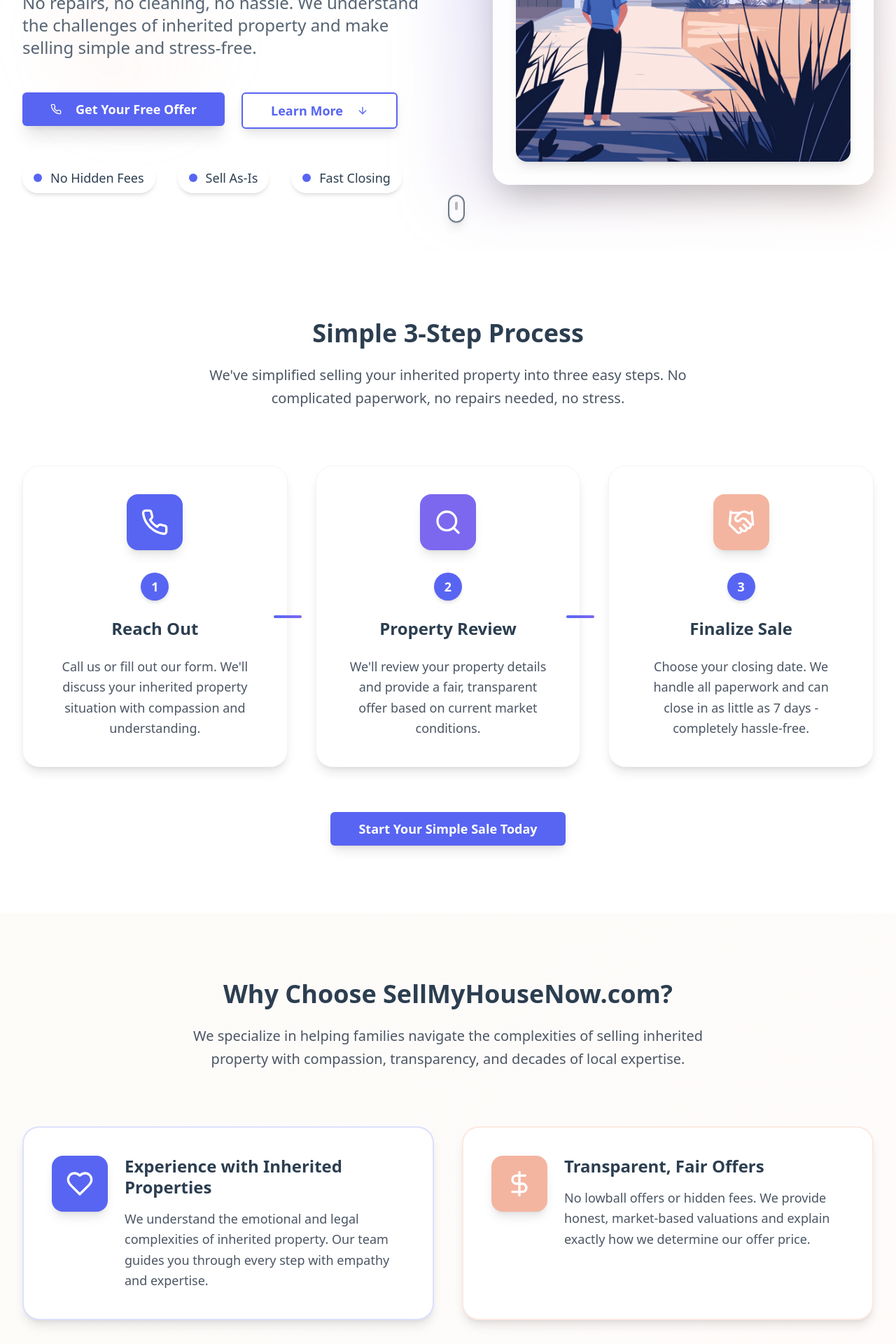
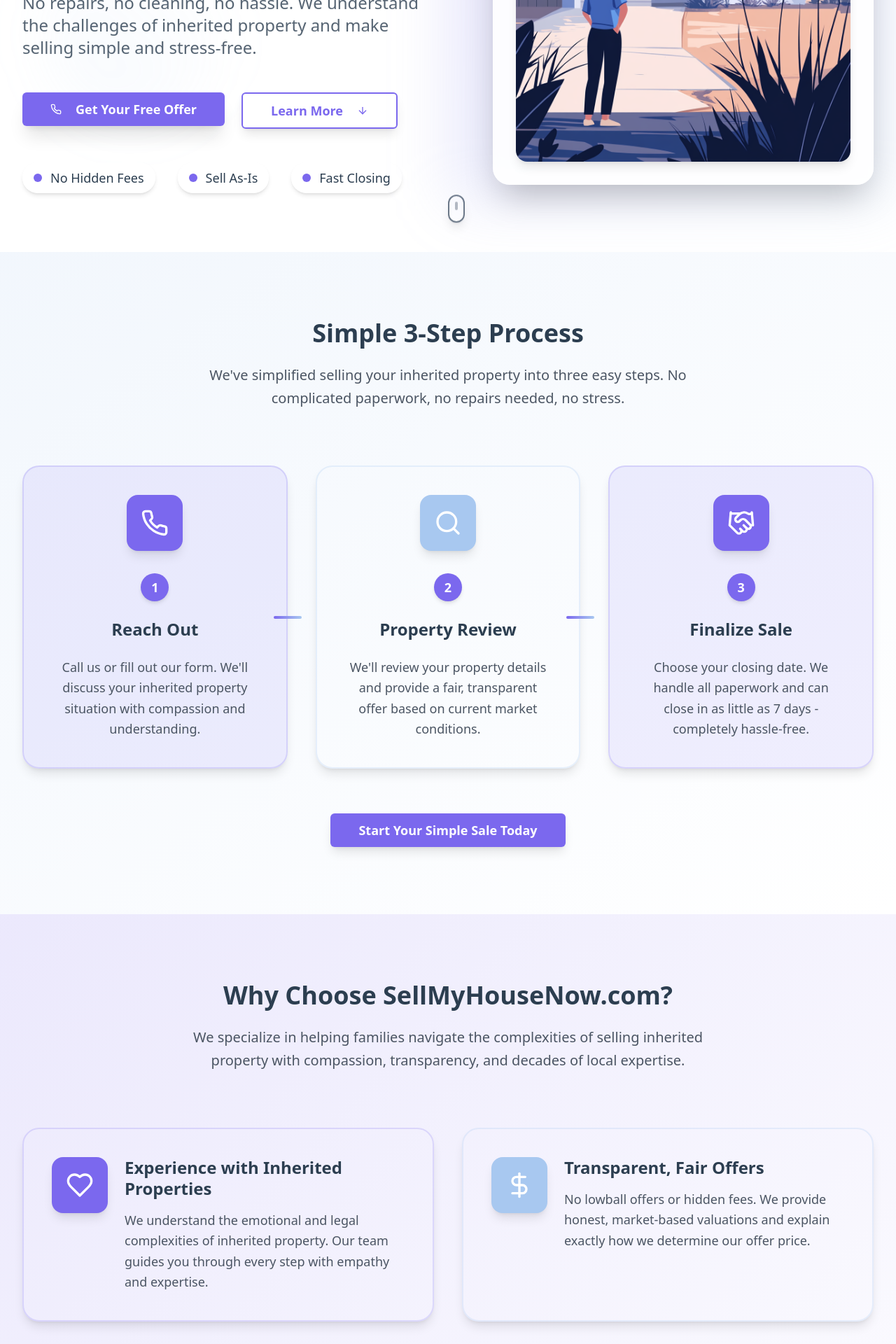
Before and after one commit to tlfla/gentle-home-solutions, a React (Vite) app: page / in a window 1280 px wide. Shown: the part 440-2360 px from the top of the page at 70% size. Built offline with nearby package versions, Linux system fonts and the light colour scheme.

Commit message:
Refactor: Apply brand colors throughout the site
Use purple and light blue from the hero image for section backgrounds, card backgrounds, button styles, and accent elements.

```diff
--- a/src/components/Benefits.tsx
+++ b/src/components/Benefits.tsx
@@ -7,38 +7,42 @@ export const Benefits = () => {
       icon: Heart,
       title: "Experience with Inherited Properties",
       description: "We understand the emotional and legal complexities of inherited property. Our team guides you through every step with empathy and expertise.",
-      iconBg: "bg-[#5865F2]",
-      borderColor: "border-[#5865F2]/20",
-      hoverBorder: "hover:border-[#5865F2]/40"
+      iconBg: "bg-[#7B68EE]",
+      cardBg: "bg-[#7B68EE]/12",
+      borderColor: "border-[#7B68EE]/20",
+      hoverBorder: "hover:border-[#7B68EE]/40"
     },
     {
       icon: DollarSign,
       title: "Transparent, Fair Offers",
       description: "No lowball offers or hidden fees. We provide honest, market-based valuations and explain exactly how we determine our offer price.",
-      iconBg: "bg-[#F4B5A0]",
-      borderColor: "border-[#F4B5A0]/30",
-      hoverBorder: "hover:border-[#F4B5A0]/50"
+      iconBg: "bg-[#A8C8F0]",
+      cardBg: "bg-[#A8C8F0]/12",
+      borderColor: "border-[#A8C8F0]/25",
+      hoverBorder: "hover:border-[#A8C8F0]/45"
     },
     {
       icon: Home,
       title: "Sell As-Is From Anywhere",
       description: "Don't worry about repairs, cleaning, or staging. We buy properties in any condition, and you don't need to be local to complete the sale.",
-      iconBg: "bg-[#E8DCC0]",
-      borderColor: "border-[#E8DCC0]/40",
-      hoverBorder: "hover:border-[#E8DCC0]/60"
+      iconBg: "bg-[#7B68EE]",
+      cardBg: "bg-[#7B68EE]/12",
+      borderColor: "border-[#7B68EE]/20",
+      hoverBorder: "hover:border-[#7B68EE]/40"
     },
     {
       icon: Clock,
       title: "Decades of Proven Results",
       description: "With over 20 years of experience in Tampa Bay and West Florida, we've helped hundreds of families successfully sell inherited properties.",
-      iconBg: "bg-[#5865F2]",
-      borderColor: "border-[#5865F2]/20",
-      hoverBorder: "hover:border-[#5865F2]/40"
+      iconBg: "bg-[#A8C8F0]",
+      cardBg: "bg-[#A8C8F0]/12",
+      borderColor: "border-[#A8C8F0]/25",
+      hoverBorder: "hover:border-[#A8C8F0]/45"
     }
   ];
 
   return (
-    <section id="benefits" className="py-24 bg-gradient-to-br from-[#E8DCC0]/10 to-[#F4B5A0]/5">
+    <section id="benefits" className="py-24 bg-gradient-to-br from-[#7B68EE]/15 to-[#A8C8F0]/12">
       <div className="max-w-7xl mx-auto px-4 sm:px-6 lg:px-8">
         <div className="text-center mb-20">
           <h2 className="text-3xl md:text-4xl font-bold text-[#2C3E50] mb-6">
@@ -53,7 +57,7 @@ export const Benefits = () => {
         <div className="grid md:grid-cols-2 gap-10">
           {benefits.map((benefit, index) => (
             <div key={index} className="group">
-              <div className={`bg-white rounded-3xl p-10 shadow-lg hover:shadow-2xl transition-all duration-300 group-hover:scale-[1.02] border-2 ${benefit.borderColor} ${benefit.hoverBorder} h-full`}>
+              <div className={`${benefit.cardBg} rounded-3xl p-10 shadow-lg hover:shadow-2xl transition-all duration-300 group-hover:scale-[1.02] border-2 ${benefit.borderColor} ${benefit.hoverBorder} h-full`}>
                 <div className="flex items-start space-x-6">
                   <div className={`${benefit.iconBg} w-20 h-20 rounded-2xl flex items-center justify-center flex-shrink-0 group-hover:scale-110 transition-transform duration-300 shadow-lg`}>
                     <benefit.icon className="w-10 h-10 text-white" />
@@ -68,7 +72,7 @@ export const Benefits = () => {
           ))}
         </div>
 
-        <div className="mt-20 bg-white rounded-3xl p-10 shadow-xl border-2 border-[#5865F2]/10 hover:border-[#5865F2]/20 transition-colors duration-300">
+        <div className="mt-20 bg-white/80 backdrop-blur-sm rounded-3xl p-10 shadow-xl border-2 border-[#7B68EE]/15 hover:border-[#7B68EE]/25 transition-colors duration-300">
           <div className="text-center">
             <h3 className="text-3xl font-bold text-[#2C3E50] mb-6">Serving Tampa Bay & West Florida</h3>
             <p className="text-gray-600 mb-8 max-w-3xl mx-auto text-lg leading-relaxed">
@@ -80,9 +84,9 @@ export const Benefits = () => {
                 <span
                   key={city}
                   className={`px-5 py-3 rounded-full font-semibold text-white shadow-md hover:shadow-lg transition-all duration-200 ${
-                    idx % 3 === 0 ? 'bg-[#5865F2] hover:bg-[#7B68EE]' :
-                    idx % 3 === 1 ? 'bg-[#F4B5A0] hover:bg-[#F0A085]' :
-                    'bg-[#E8DCC0] hover:bg-[#E0D4B8] text-[#2C3E50]'
+                    idx % 3 === 0 ? 'bg-[#7B68EE] hover:bg-[#A8C8F0] hover:text-[#2C3E50]' :
+                    idx % 3 === 1 ? 'bg-[#A8C8F0] hover:bg-[#7B68EE] text-[#2C3E50] hover:text-white' :
+                    'bg-[#F4B5A0] hover:bg-[#E8DCC0] text-[#2C3E50]'
                   }`}
                 >
                   {city}
--- a/src/components/FAQ.tsx
+++ b/src/components/FAQ.tsx
@@ -43,27 +43,24 @@ export const FAQ = () => {
   ];
 
   const getItemStyling = (index: number) => {
-    const colorIndex = index % 3;
-    if (colorIndex === 0) {
+    const isEven = index % 2 === 0;
+    if (isEven) {
       return {
-        background: "rgba(88, 101, 242, 0.04)",
-        border: "border-l-4 border-[#5865F2]"
-      };
-    } else if (colorIndex === 1) {
-      return {
-        background: "rgba(244, 181, 160, 0.06)",
-        border: "border-l-4 border-[#F4B5A0]"
+        background: "bg-[#7B68EE]/12",
+        border: "border-l-4 border-[#7B68EE]",
+        hoverText: "hover:text-[#7B68EE]"
       };
     } else {
       return {
-        background: "rgba(232, 220, 192, 0.08)",
-        border: "border-l-4 border-[#E8DCC0]"
+        background: "bg-[#A8C8F0]/15",
+        border: "border-l-4 border-[#A8C8F0]",
+        hoverText: "hover:text-[#A8C8F0]"
       };
     }
   };
 
   return (
-    <section id="faq" className="py-24 bg-gradient-to-br from-[#F4B5A0]/4 to-[#E8DCC0]/6">
+    <section id="faq" className="py-24 bg-gradient-to-br from-[#A8C8F0]/18 to-[#7B68EE]/12">
       <div className="max-w-4xl mx-auto px-4 sm:px-6 lg:px-8">
         <div className="text-center mb-20">
           <h2 className="text-3xl md:text-4xl font-bold text-[#2C3E50] mb-6">
@@ -82,10 +79,9 @@ export const FAQ = () => {
               <AccordionItem
                 key={index}
                 value={`item-${index}`}
-                className={`rounded-2xl px-8 ${styling.border} border-r border-t border-b border-gray-200 hover:shadow-lg transition-all duration-200 bg-white`}
-                style={{ backgroundColor: styling.background }}
+                className={`rounded-2xl px-8 ${styling.border} border-r border-t border-b border-gray-200 hover:shadow-lg transition-all duration-200 ${styling.background}`}
               >
-                <AccordionTrigger className="text-left text-[#2C3E50] font-bold hover:text-[#5865F2] transition-colors py-8 text-lg">
+                <AccordionTrigger className={`text-left text-[#2C3E50] font-bold ${styling.hoverText} transition-colors py-8 text-lg`}>
                   {faq.question}
                 </AccordionTrigger>
                 <AccordionContent className="text-gray-600 pb-8 leading-relaxed text-lg">
@@ -97,11 +93,11 @@ export const FAQ = () => {
         </Accordion>
 
         <div className="text-center mt-16">
-          <div className="bg-white rounded-2xl p-8 shadow-lg border border-gray-100">
+          <div className="bg-white/90 backdrop-blur-sm rounded-2xl p-8 shadow-lg border-2 border-[#7B68EE]/20">
             <p className="text-gray-600 mb-4 text-lg">Have a question not answered here?</p>
             <a
               href="tel:+1-813-555-0199"
-              className="inline-flex items-center text-[#5865F2] hover:text-[#7B68EE] font-bold transition-colors text-lg"
+              className="inline-flex items-center text-[#7B68EE] hover:text-[#A8C8F0] font-bold transition-colors text-lg"
             >
               Call us at (813) 555-0199 and we'll answer any questions you have.
             </a>
--- a/src/components/Hero.tsx
+++ b/src/components/Hero.tsx
@@ -18,22 +18,22 @@ export const Hero = () => {
   };
 
   return (
-    <section className="relative min-h-screen flex items-center justify-center overflow-hidden pt-16 bg-gradient-to-br from-white via-[#5865F2]/8 to-[#F4B5A0]/12">
+    <section className="relative min-h-screen flex items-center justify-center overflow-hidden pt-16 bg-gradient-to-br from-white via-[#7B68EE]/8 to-[#A8C8F0]/12">
       {/* Floating Geometric Shapes */}
       <div className="absolute inset-0 overflow-hidden pointer-events-none">
         {/* Large floating circle */}
-        <div className="absolute top-20 right-20 w-96 h-96 bg-gradient-to-br from-[#5865F2]/8 to-[#7B68EE]/6 rounded-full blur-3xl animate-pulse"></div>
+        <div className="absolute top-20 right-20 w-96 h-96 bg-gradient-to-br from-[#7B68EE]/8 to-[#A8C8F0]/6 rounded-full blur-3xl animate-pulse"></div>
 
         {/* Medium floating shapes */}
-        <div className="absolute bottom-32 left-16 w-64 h-64 bg-gradient-to-tr from-[#F4B5A0]/10 to-[#E8DCC0]/8 rounded-full blur-2xl animate-bounce" style={{animationDuration: '6s'}}></div>
+        <div className="absolute bottom-32 left-16 w-64 h-64 bg-gradient-to-tr from-[#A8C8F0]/10 to-[#B8D4F2]/8 rounded-full blur-2xl animate-bounce" style={{animationDuration: '6s'}}></div>
 
         {/* Small accent shapes */}
-        <div className="absolute top-1/3 left-1/4 w-32 h-32 bg-[#5865F2]/12 rounded-full blur-xl animate-pulse" style={{animationDelay: '2s'}}></div>
-        <div className="absolute bottom-1/4 right-1/3 w-48 h-48 bg-[#7B68EE]/8 rounded-full blur-2xl animate-bounce" style={{animationDuration: '8s', animationDelay: '1s'}}></div>
+        <div className="absolute top-1/3 left-1/4 w-32 h-32 bg-[#7B68EE]/12 rounded-full blur-xl animate-pulse" style={{animationDelay: '2s'}}></div>
+        <div className="absolute bottom-1/4 right-1/3 w-48 h-48 bg-[#A8C8F0]/8 rounded-full blur-2xl animate-bounce" style={{animationDuration: '8s', animationDelay: '1s'}}></div>
 
         {/* Subtle geometric patterns */}
-        <div className="absolute top-1/2 right-1/4 w-24 h-24 border border-[#5865F2]/20 rounded-lg rotate-45 animate-spin" style={{animationDuration: '20s'}}></div>
-        <div className="absolute bottom-1/3 left-1/3 w-16 h-16 border-2 border-[#F4B5A0]/25 rounded-full animate-ping" style={{animationDuration: '4s'}}></div>
+        <div className="absolute top-1/2 right-1/4 w-24 h-24 border border-[#7B68EE]/20 rounded-lg rotate-45 animate-spin" style={{animationDuration: '20s'}}></div>
+        <div className="absolute bottom-1/3 left-1/3 w-16 h-16 border-2 border-[#A8C8F0]/25 rounded-full animate-ping" style={{animationDuration: '4s'}}></div>
       </div>
 
       {/* Main Content */}
@@ -44,7 +44,7 @@ export const Hero = () => {
             <div className="space-y-8">
               <h1 className="text-4xl md:text-5xl lg:text-6xl font-bold text-[#2C3E50] leading-tight drop-shadow-sm">
                 Sell Your Inherited Property in
-                <span className="text-[#5865F2] block mt-2 drop-shadow-sm">Tampa Bay & West Florida</span>
+                <span className="text-[#7B68EE] block mt-2 drop-shadow-sm">Tampa Bay & West Florida</span>
               </h1>
               <p className="text-xl md:text-2xl text-[#2C3E50] opacity-80 leading-relaxed drop-shadow-sm">
                 No repairs, no cleaning, no hassle. We understand the challenges of inherited property and make selling simple and stress-free.
@@ -55,7 +55,7 @@ export const Hero = () => {
               <Button
                 onClick={scrollToContact}
                 size="lg"
-                className="bg-[#5865F2] hover:bg-[#7B68EE] text-white px-10 py-6 text-lg font-semibold transition-all duration-300 hover:scale-105 shadow-xl hover:shadow-2xl"
+                className="bg-[#7B68EE] hover:bg-[#A8C8F0] hover:text-[#2C3E50] text-white px-10 py-6 text-lg font-semibold transition-all duration-300 hover:scale-105 shadow-xl hover:shadow-2xl"
               >
                 <Phone className="w-5 h-5 mr-3" />
                 Get Your Free Offer
@@ -64,7 +64,7 @@ export const Hero = () => {
                 onClick={scrollToProcess}
                 variant="outline"
                 size="lg"
-                className="border-2 border-[#5865F2] text-[#5865F2] hover:bg-[#5865F2] hover:text-white px-10 py-6 text-lg font-semibold transition-all duration-300 bg-white/80 backdrop-blur-sm shadow-lg hover:shadow-xl"
+                className="border-2 border-[#7B68EE] text-[#7B68EE] hover:bg-[#7B68EE] hover:text-white px-10 py-6 text-lg font-semibold transition-all duration-300 bg-white/80 backdrop-blur-sm shadow-lg hover:shadow-xl"
               >
                 Learn More
                 <ArrowDown className="w-5 h-5 ml-3" />
@@ -73,15 +73,15 @@ export const Hero = () => {
 
             <div className="flex flex-col sm:flex-row items-start sm:items-center space-y-4 sm:space-y-0 sm:space-x-8 text-[#2C3E50]">
               <div className="flex items-center bg-white/60 backdrop-blur-sm rounded-full px-4 py-2 shadow-md">
-                <div className="w-3 h-3 bg-[#5865F2] rounded-full mr-3"></div>
+                <div className="w-3 h-3 bg-[#7B68EE] rounded-full mr-3"></div>
                 <span className="text-lg font-medium">No Hidden Fees</span>
               </div>
               <div className="flex items-center bg-white/60 backdrop-blur-sm rounded-full px-4 py-2 shadow-md">
-                <div className="w-3 h-3 bg-[#5865F2] rounded-full mr-3"></div>
+                <div className="w-3 h-3 bg-[#7B68EE] rounded-full mr-3"></div>
                 <span className="text-lg font-medium">Sell As-Is</span>
               </div>
               <div className="flex items-center bg-white/60 backdrop-blur-sm rounded-full px-4 py-2 shadow-md">
-                <div className="w-3 h-3 bg-[#5865F2] rounded-full mr-3"></div>
+                <div className="w-3 h-3 bg-[#7B68EE] rounded-full mr-3"></div>
                 <span className="text-lg font-medium">Fast Closing</span>
               </div>
             </div>
@@ -97,7 +97,7 @@ export const Hero = () => {
               />
             </div>
             {/* Soft glow effect behind image */}
-            <div className="absolute inset-0 bg-gradient-to-br from-[#5865F2]/20 to-[#F4B5A0]/20 rounded-3xl blur-2xl transform scale-110"></div>
+            <div className="absolute inset-0 bg-gradient-to-br from-[#7B68EE]/20 to-[#A8C8F0]/20 rounded-3xl blur-2xl transform scale-110"></div>
           </div>
         </div>
       </div>
--- a/src/components/Process.tsx
+++ b/src/components/Process.tsx
@@ -15,24 +15,30 @@ export const Process = () => {
       icon: Phone,
       title: "Reach Out",
       description: "Call us or fill out our form. We'll discuss your inherited property situation with compassion and understanding.",
-      color: "bg-[#5865F2]"
+      color: "bg-[#7B68EE]",
+      cardBg: "bg-[#7B68EE]/10",
+      border: "border-[#7B68EE]/20"
     },
     {
       icon: Search,
       title: "Property Review",
       description: "We'll review your property details and provide a fair, transparent offer based on current market conditions.",
-      color: "bg-[#7B68EE]"
+      color: "bg-[#A8C8F0]",
+      cardBg: "bg-[#A8C8F0]/12",
+      border: "border-[#A8C8F0]/25"
     },
     {
       icon: Handshake,
       title: "Finalize Sale",
       description: "Choose your closing date. We handle all paperwork and can close in as little as 7 days - completely hassle-free.",
-      color: "bg-[#F4B5A0]"
+      color: "bg-[#7B68EE]",
+      cardBg: "bg-[#7B68EE]/10",
+      border: "border-[#7B68EE]/20"
     }
   ];
 
   return (
-    <section id="process" className="py-24 bg-gradient-to-br from-[#5865F2]/3 to-[#E8DCC0]/8">
+    <section id="process" className="py-24 bg-gradient-to-br from-[#A8C8F0]/15 to-[#B8D4F2]/12">
       <div className="max-w-7xl mx-auto px-4 sm:px-6 lg:px-8">
         <div className="text-center mb-20">
           <h2 className="text-3xl md:text-4xl font-bold text-[#2C3E50] mb-6">
@@ -49,15 +55,15 @@ export const Process = () => {
             <div key={index} className="relative group">
               {/* Connection Line */}
               {index < steps.length - 1 && (
-                <div className="hidden md:block absolute top-1/2 -right-5 w-10 h-1 bg-gradient-to-r from-[#5865F2] to-[#7B68EE] transform -translate-y-1/2 z-10 rounded-full"></div>
+                <div className="hidden md:block absolute top-1/2 -right-5 w-10 h-1 bg-gradient-to-r from-[#7B68EE] to-[#A8C8F0] transform -translate-y-1/2 z-10 rounded-full"></div>
               )}
 
-              <div className="bg-white rounded-3xl p-10 shadow-lg hover:shadow-2xl transition-all duration-300 group-hover:scale-105 border border-gray-100">
+              <div className={`${step.cardBg} rounded-3xl p-10 shadow-lg hover:shadow-2xl transition-all duration-300 group-hover:scale-105 border-2 ${step.border}`}>
                 <div className="text-center">
                   <div className={`${step.color} w-20 h-20 rounded-2xl flex items-center justify-center mx-auto mb-8 group-hover:scale-110 transition-transform duration-300 shadow-lg`}>
                     <step.icon className="w-10 h-10 text-white" />
                   </div>
-                  <div className="bg-[#5865F2] text-white text-lg font-bold rounded-full w-10 h-10 flex items-center justify-center mx-auto mb-6 shadow-md">
+                  <div className="bg-[#7B68EE] text-white text-lg font-bold rounded-full w-10 h-10 flex items-center justify-center mx-auto mb-6 shadow-md">
                     {index + 1}
                   </div>
                   <h3 className="text-2xl font-bold text-[#2C3E50] mb-6">{step.title}</h3>
@@ -72,7 +78,7 @@ export const Process = () => {
           <Button
             onClick={scrollToContact}
             size="lg"
-            className="bg-[#5865F2] hover:bg-[#7B68EE] text-white px-10 py-6 text-lg font-semibold transition-all duration-300 hover:scale-105 shadow-lg"
+            className="bg-[#7B68EE] hover:bg-[#A8C8F0] hover:text-[#2C3E50] text-white px-10 py-6 text-lg font-semibold transition-all duration-300 hover:scale-105 shadow-lg"
           >
             Start Your Simple Sale Today
           </Button>
--- a/src/components/Testimonials.tsx
+++ b/src/components/Testimonials.tsx
@@ -8,36 +8,36 @@ export const Testimonials = () => {
       location: "Tampa, FL",
       text: "After my father passed, dealing with his house felt overwhelming. SellMyHouseNow.com made everything so simple. They were compassionate, fair, and handled all the paperwork. I got my check in 10 days without any stress.",
       rating: 5,
-      bgColor: "bg-[#5865F2]/5",
-      borderColor: "border-[#5865F2]/20",
-      accentColor: "bg-[#5865F2]"
+      bgColor: "bg-[#7B68EE]/10",
+      borderColor: "border-[#7B68EE]/20",
+      accentColor: "bg-[#7B68EE]"
     },
     {
       name: "David Chen",
       location: "Seattle, WA (Property in Clearwater)",
       text: "I inherited my grandmother's house in Clearwater but live in Seattle. I thought selling would be impossible, but they handled everything remotely. Professional, transparent, and exactly what they promised. Highly recommend!",
       rating: 5,
-      bgColor: "bg-[#F4B5A0]/8",
-      borderColor: "border-[#F4B5A0]/25",
-      accentColor: "bg-[#F4B5A0]"
+      bgColor: "bg-[#A8C8F0]/12",
+      borderColor: "border-[#A8C8F0]/25",
+      accentColor: "bg-[#A8C8F0]"
     },
     {
       name: "Jennifer Williams",
       location: "New Port Richey, FL",
       text: "Three siblings inheriting one house - we thought it would be a nightmare. The team helped us navigate everything smoothly, and we all felt the offer was very fair. They really understand family dynamics and inherited property challenges.",
       rating: 5,
-      bgColor: "bg-[#E8DCC0]/12",
-      borderColor: "border-[#E8DCC0]/30",
-      accentColor: "bg-[#E8DCC0]"
+      bgColor: "bg-[#7B68EE]/10",
+      borderColor: "border-[#7B68EE]/20",
+      accentColor: "bg-[#7B68EE]"
     },
     {
       name: "Robert Thompson",
       location: "St. Petersburg, FL",
       text: "My mother's house needed major repairs after sitting vacant for two years. I couldn't afford to fix it up. They bought it as-is for a fair price and closed in a week. Exactly what I needed during a difficult time.",
       rating: 5,
-      bgColor: "bg-[#5865F2]/5",
-      borderColor: "border-[#5865F2]/20",
-      accentColor: "bg-[#5865F2]"
+      bgColor: "bg-[#A8C8F0]/12",
+      borderColor: "border-[#A8C8F0]/25",
+      accentColor: "bg-[#A8C8F0]"
     }
   ];
 
@@ -87,7 +87,7 @@ export const Testimonials = () => {
         </div>
 
         <div className="mt-20 text-center">
-          <div className="bg-gradient-to-br from-[#5865F2]/5 to-[#F4B5A0]/5 rounded-3xl p-12 shadow-xl border-2 border-[#5865F2]/10 max-w-2xl mx-auto">
+          <div className="bg-gradient-to-br from-[#7B68EE]/12 to-[#A8C8F0]/10 rounded-3xl p-12 shadow-xl border-2 border-[#7B68EE]/15 max-w-2xl mx-auto">
             <div className="flex justify-center mb-6">
               <StarRating rating={5} />
             </div>
```
Also changed, not shown: src/components/Contact.tsx (+14 -14 lines).
